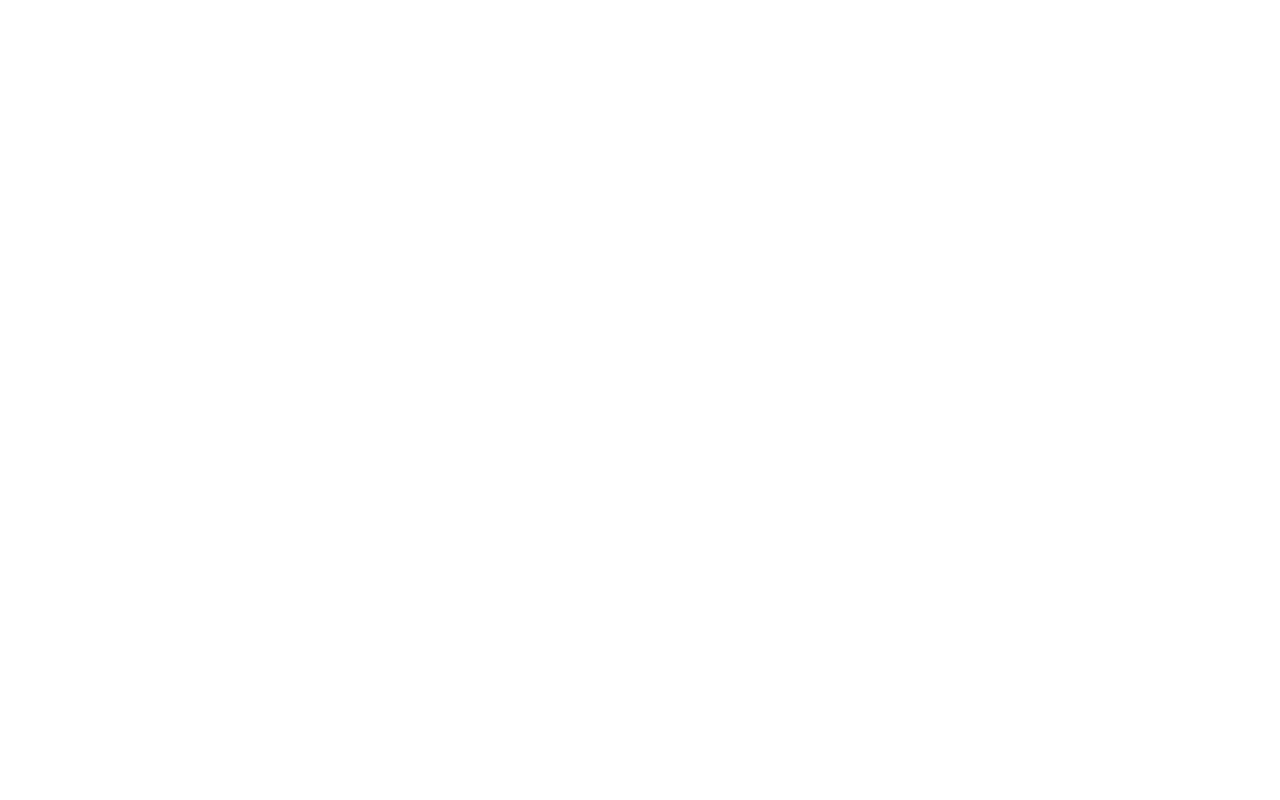
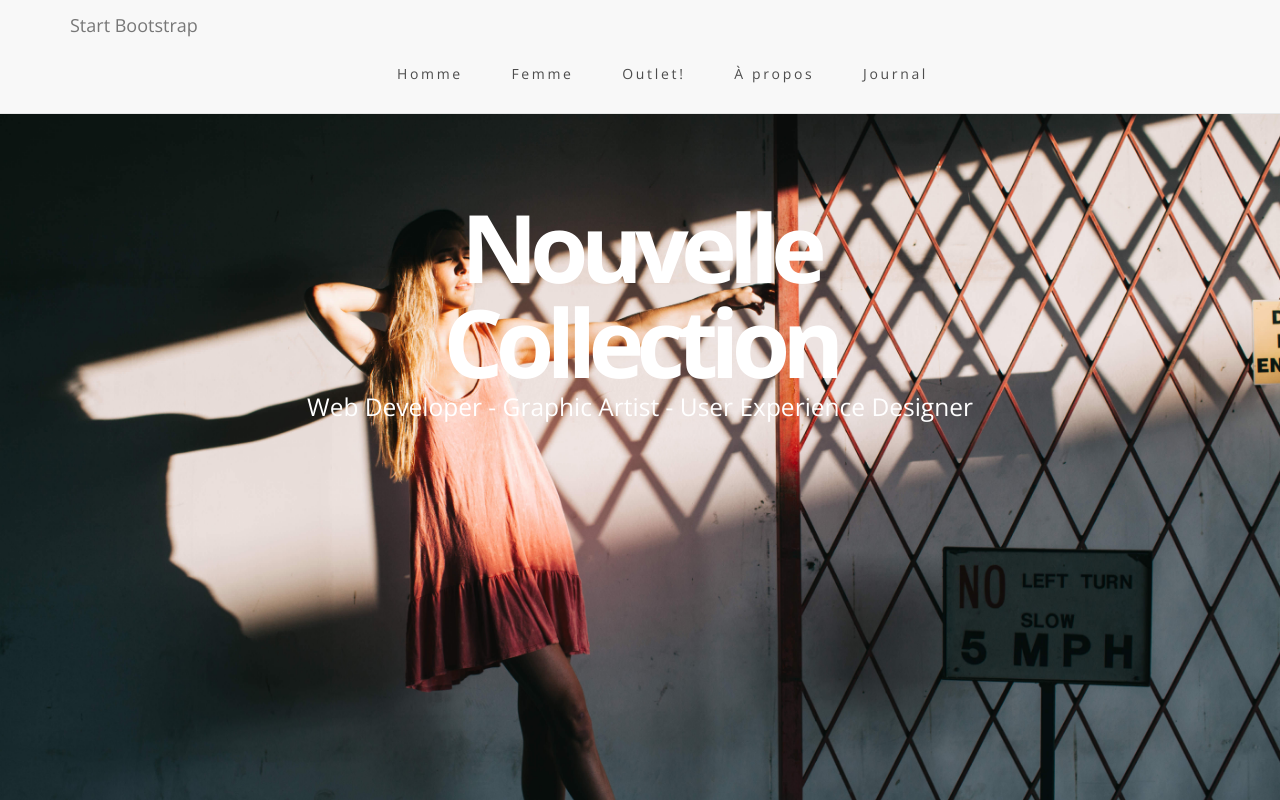
Before and after one commit to fh-d/templategenerator, a website: page index.html in a window 1280 px wide. Drawn offline with nearby package versions, Linux system fonts and the light colour scheme; files that its build step writes are made by us from their sources.

Commit message:
work on menu from bootstrap and background picture

```diff
--- /dev/null
+++ b/app/scss/style.scss
@@ -0,0 +1,80 @@
+/* Sample color palette */
+
+:root {
+	$yellow: #fecf33;
+	$peach: #ee6723;
+}
+
+
+body{
+	background-color: black;
+	font-family: 'Open Sans', sans-serif;
+  text-rendering: optimizeLegibility;
+  -webkit-font-smoothing: antialiased;
+  -moz-osx-font-smoothing: grayscale;
+}
+
+ .navbar-nav {
+    width: 100%;
+    text-align: center;
+     li {
+      float: none;
+      display: inline-block;
+    }
+  }
+/* link */
+.navbar-default .navbar-nav > li > a {
+	font-family: 'Open Sans', sans-serif;
+	font-size: 1em;
+	font-weight: 400;
+	line-height: 1.3;
+	letter-spacing: 2pt;
+	color: #4d4d4d;
+	padding-left: 30px;
+	padding-bottom: 30px;
+}
+.navbar-default .navbar-nav > li > a:hover,
+.navbar-default .navbar-nav > li > a:focus {
+    color: blue;
+}
+
+header {
+  text-align: center;
+    background: url("../../assets/img/background.jpeg");
+	background-size: cover;
+    background-repeat: no-repeat;
+    color: white;
+    height: 100vh;
+}
+header .container {
+  padding-top: 100px;
+  padding-bottom: 50px;
+}
+header img {
+  display: block;
+  margin: 0 auto 20px;
+}
+header .intro-text .name {
+  display: block;
+  font-family: 'Open Sans', sans-serif;
+  font-weight: 700;
+  font-size: 6em;
+  letter-spacing:	-0.0625em;
+  line-height: 1em;
+}
+header .intro-text .skills {
+  font-size: 1.25em;
+  font-weight: 300;
+}
+@media (min-width: 768px) {
+  header .container {
+    padding-top: 200px;
+    padding-bottom: 100px;
+  }
+  header .intro-text .name {
+    font-size: 4.75em;
+  }
+  header .intro-text .skills {
+    font-size: 1.75em;
+  }
+}
--- a/index.html
+++ b/index.html
@@ -5,16 +5,71 @@
     <meta charset="utf-8">
     <meta http-equiv="X-UA-Compatible" content="IE=edge">
     <meta name="viewport" content="width=device-width, initial-scale=1">
-    <title>Template #1</title>
+    <title>Prestashop Template #1</title>
     <!-- bower:css -->
     <link rel="stylesheet" href="bower_components/bootstrap/dist/css/bootstrap.min.css" />
     <!-- endbower -->
+    <!-- Main Style -->
+    <link rel="stylesheet" href="app/css/style.min.css" />
+    <!-- End mainstyle -->
 
+    <!-- Google Fonts Call -->
+	<link href="https://fonts.googleapis.com/css?family=Open+Sans:300,400,700" rel="stylesheet">
+    <!-- Google Fonts Call -->
 
 </head>
 
 <body>
+    <nav id="mainNav" class="navbar navbar-default navbar-fixed-top navbar-custom">
+        <div class="container">
+            <!-- Brand and toggle get grouped for better mobile display -->
+            <div class="navbar-header page-scroll">
+                <button type="button" class="navbar-toggle" data-toggle="collapse" data-target="#bs-example-navbar-collapse-1">
+                    <span class="sr-only">Toggle navigation</span> Menu <i class="fa fa-bars"></i>
+                </button>
+                <a class="navbar-brand" href="#page-top">Start Bootstrap</a>
+            </div>
 
+            <!-- Collect the nav links, forms, and other content for toggling -->
+            <div class="collapse navbar-collapse" id="bs-example-navbar-collapse-1">
+                <ul class="nav navbar-nav navbar-right">
+                    <li class="hidden">
+                        <a href="#page-top"></a>
+                    </li>
+                    <li class="page-scroll">
+                        <a href="#">Homme</a>
+                    </li>
+                    <li class="page-scroll">
+                        <a href="#">Femme</a>
+                    </li>
+                    <li class="page-scroll">
+                        <a href="#">Outlet!</a>
+                    </li>
+                    <li class="page-scroll">
+                        <a href="#">À propos</a>
+                    </li>
+                    <li class="page-scroll">
+                        <a href="#">Journal</a>
+                    </li>
+
+                </ul>
+            </div>
+            <!-- /.navbar-collapse -->
+        </div>
+        <!-- /.container-fluid -->
+    </nav>
+    <header>
+        <div class="container">
+            <div class="row">
+                <div class="col-lg-12">
+                    <div class="intro-text">
+                        <span class="welcome">Nouvelle<br>Collection</span>
+                        <span class="skills">Web Developer - Graphic Artist - User Experience Designer</span>
+                    </div>
+                </div>
+            </div>
+        </div>
+    </header>
     <!-- bower:js -->
     <script src="bower_components/jquery/dist/jquery.js"></script>
     <script src="bower_components/bootstrap/dist/js/bootstrap.min.js"></script>
```
Also changed, not shown: app/css/style.css (added), app/css/style.min.css (added), assets/img/background.jpeg (added), 1 other file.
